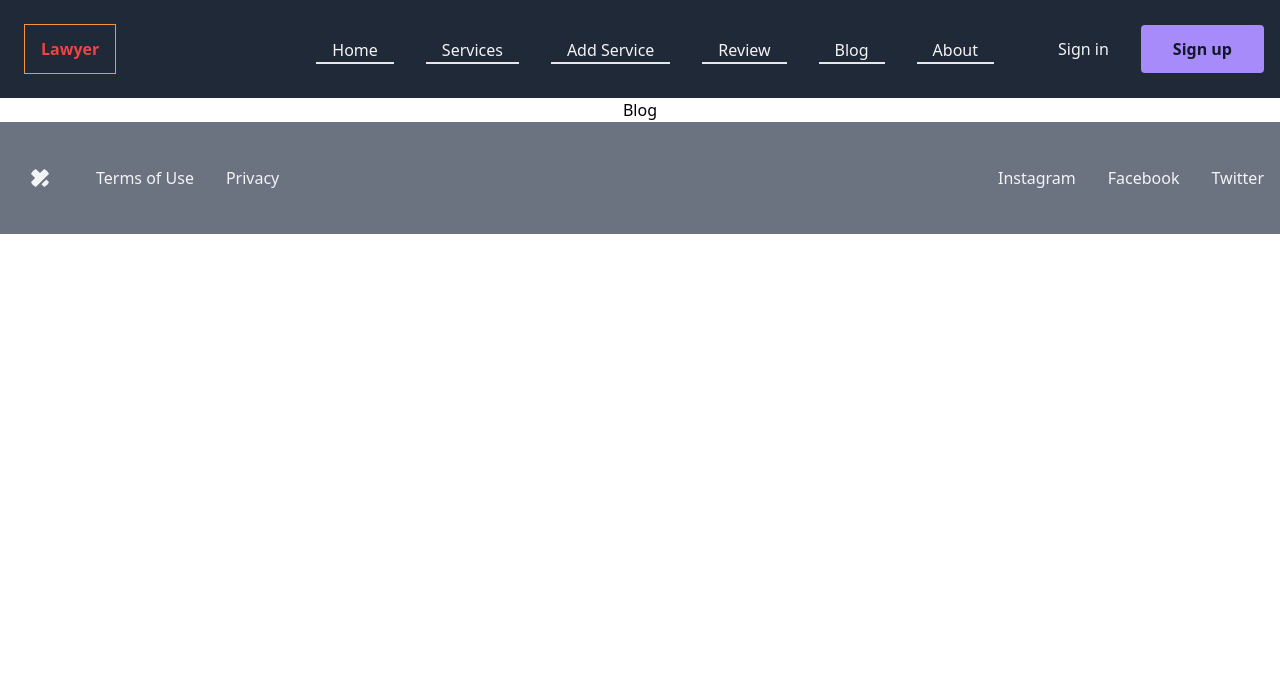
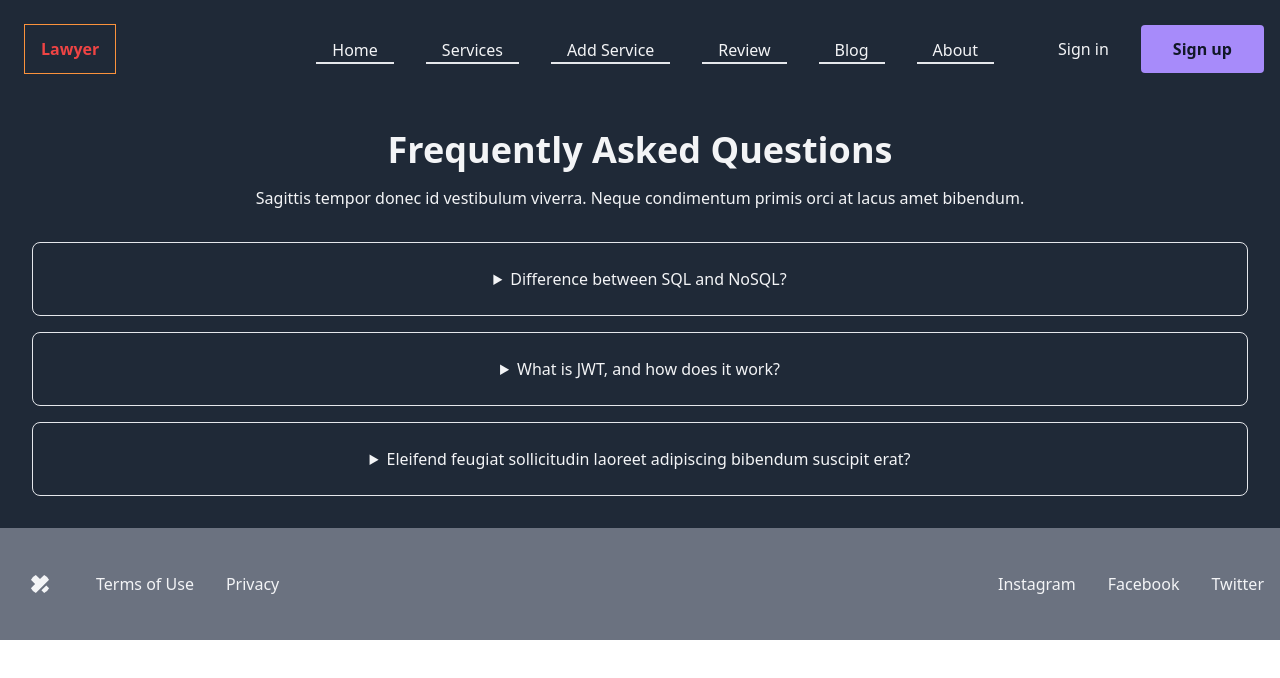
Before and after one commit to programmer-nur/lawyer-client, a React (Create React App) app: page /blog in a window 1280 px wide. Shown: the top 678 px of the page. Built offline with nearby package versions, Linux system fonts and the light colour scheme; no server answers.

Commit message:
Add blog

```diff
--- a/public/index.html
+++ b/public/index.html
@@ -2,7 +2,7 @@
 <html lang="en">
   <head>
     <meta charset="utf-8" />
-    <link rel="icon" href="%PUBLIC_URL%/favicon.ico" />
+    <link rel="icon" href="%PUBLIC_URL%/favicon.jpg" />
     <meta name="viewport" content="width=device-width, initial-scale=1" />
     <meta name="theme-color" content="#000000" />
     <meta
@@ -24,7 +24,7 @@
       work correctly both with client-side routing and a non-root public URL.
       Learn how to configure a non-root public URL by running `npm run build`.
     -->
-    <title>React App</title>
+    <title>Lawyer</title>
   </head>
   <body>
     <noscript>You need to enable JavaScript to run this app.</noscript>
--- a/src/Pages/AddReview.jsx
+++ b/src/Pages/AddReview.jsx
@@ -23,7 +23,7 @@ const AddReview = ({service}) => {
 
 		}
 
-		fetch(`http://localhost:5000/review`, {
+		fetch(`https://lawyer-server.vercel.app/review`, {
 			method:'POST',
 			headers:{
 				'content-type':'application/json'
@@ -60,7 +60,7 @@ const AddReview = ({service}) => {
 			{
 				user?.uid?
 				<button className='py-2 text-center bg-fuchsia-600 border border-red-500 my-4'>Add Review</button>:
-				<p>Please Log in! <Link className='text-red-600' to='/login'>Log In</Link></p>
+				<p className='pt-2'>Please login to add a review ! <Link className='text-red-600' to='/login'>Log In</Link></p>
 
 			}
 		</div>
--- a/src/Pages/AddServices.jsx
+++ b/src/Pages/AddServices.jsx
@@ -23,7 +23,7 @@ const AddServices = () => {
         }
         console.log(name,des,photo,price,rating);
 
-        fetch('http://localhost:5000/services',{
+        fetch('https://lawyer-server.vercel.app/services',{
             method:'POST',
             headers:{
                 'content-type': 'application/json'
--- a/src/Pages/AllServices.jsx
+++ b/src/Pages/AllServices.jsx
@@ -6,7 +6,7 @@ const AllServices = () => {
     const [services, serServices]= useState([])
 
     useEffect(()=>{
-        fetch('http://localhost:5000/servicesall')
+        fetch('https://lawyer-server.vercel.app/servicesall')
         .then(res=>res.json())
         .then(data=>serServices(data))
     },[])
--- a/src/Pages/Blog.jsx
+++ b/src/Pages/Blog.jsx
@@ -2,9 +2,28 @@ import React from 'react';
 
 const Blog = () => {
     return (
-        <div>
-            <h2>Blog</h2>
+        <section className="bg-gray-800 text-gray-100">
+        <div className="container flex flex-col justify-center px-4 py-8 mx-auto md:p-8">
+            <h2 className="text-2xl font-semibold sm:text-4xl">Frequently Asked Questions</h2>
+            <p className="mt-4 mb-8 dark:text-gray-400">Sagittis tempor donec id vestibulum viverra. Neque condimentum primis orci at lacus amet bibendum.</p>
+            <div className="space-y-4">
+                <details className="w-full border rounded-lg">
+                    <summary className="px-4 py-6 focus:outline-none focus-visible:ring-violet-400">Difference between SQL and NoSQL?</summary>
+                    <p className="px-4 py-6 pt-0 ml-4 -mt-4 dark:text-gray-400"><span className='text-orange-500 font-bold'>SQL</span> or the Structured Query Language is the most common and popular programming language for the relational database management system. It is a language designed to extract, store, insert, delete, update and manage data for structured data and strategic analysis.  </p>
+                    <p className="px-4 py-6 pt-0 ml-4 -mt-4 dark:text-gray-400"><span className='text-orange-500 font-bold'> NoSQL</span> database provides a mechanism for storage and retrieval of data that is modelled other than tabular form. It was introduced by Carl Stroz in the year 1998 called a Non-relational database. Now, it stands for Not only SQL. It is not limited to storing data in tables, instead, enables the big data to be stored in the structured, unstructured, semi-structured or polymorphic form.   </p>
+                </details>
+                <details className="w-full border rounded-lg">
+                    <summary className="px-4 py-6 focus:outline-none focus-visible:ring-violet-400">What is JWT, and how does it work?</summary>
+                    <p className="px-4 py-6 pt-0 ml-4 -mt-4 dark:text-gray-400">JWT, or JSON Web Token, is an open standard used to share security information between two parties — a client and a server. Each JWT contains encoded JSON objects, including a set of claims. JWTs are signed using a cryptographic algorithm to ensure that the claims cannot be altered after the token is issued. </p>
+                    <p className="px-4 py-6 pt-0 ml-4 -mt-4 dark:text-gray-400">JWTs differ from other web tokens in that they contain a set of claims. Claims are used to transmit information between two parties. What these claims are depends on the use case at hand. For example, a claim may assert who issued the token, how long it is valid for, or what permissions the client has been granted.</p>
+                </details>
+                <details className="w-full border rounded-lg">
+                    <summary className="px-4 py-6 focus:outline-none focus-visible:ring-violet-400">Eleifend feugiat sollicitudin laoreet adipiscing bibendum suscipit erat?</summary>
+                    <p className="px-4 py-6 pt-0 ml-4 -mt-4 dark:text-gray-400">Justo libero tellus integer tincidunt justo semper consequat venenatis aliquet imperdiet. Ultricies urna proin fusce nulla pretium sodales vel magna et massa euismod vulputate sed. </p>
+                </details>
+            </div>
         </div>
+    </section>
     );
 };
 
--- a/src/Pages/Review.jsx
+++ b/src/Pages/Review.jsx
@@ -7,7 +7,7 @@ const Review = ({service}) => {
 
 
     useEffect(()=>{
-        fetch(`http://localhost:5000/reviews?serviceId=${service?._id}`)
+        fetch(`https://lawyer-server.vercel.app/reviews?serviceId=${service?._id}`)
         .then(res=>res.json())
         .then(data=>{
             console.log(data);
--- a/src/Pages/ServiceDetails.jsx
+++ b/src/Pages/ServiceDetails.jsx
@@ -14,7 +14,7 @@ const ServiceDetails = () => {
 		<div className="p-6 pb-12 m-4 mx-auto -mt-16 space-y-6 lg:max-w-2xl sm:px-10 sm:mx-12 lg:rounded-md bg-gray-900">
 			<div className="space-y-2">
 				<p className="inline-block text-white text-2xl font-semibold sm:text-3xl">{name}</p>
-				<p className=" text-gray-400">By
+				<p className=" text-gray-400">
 					{des}
 				</p>
 				<p className='text-orange-400'> Price : $ {price}</p>
--- a/src/Pages/TotalReview.jsx
+++ b/src/Pages/TotalReview.jsx
@@ -7,14 +7,14 @@ const TotalReview = () => {
     const {user} = useContext(MyContext)
     const [reviews , setReview]=useState([])
     useEffect(()=>{
-        fetch(`http://localhost:5000/review?email=${user?.email}`)
+        fetch(`https://lawyer-server.vercel.app/review?email=${user?.email}`)
         .then(res=>res.json())
         .then(data=>setReview(data))
     },[user?.email])
     console.log(reviews);
 
     const handelDelete = id =>{
-        fetch(`http://localhost:5000/review/${id}`,{
+        fetch(`https://lawyer-server.vercel.app/review/${id}`,{
             method:'DELETE',
         })
         .then(res=>res.json())
--- a/src/Router/router.js
+++ b/src/Router/router.js
@@ -26,7 +26,7 @@ const router = createBrowserRouter([
             {
                 path:'/services',
                 element:<Services/>,
-                loader:()=>fetch(`http://localhost:5000/services`)
+                loader:()=>fetch(`https://lawyer-server.vercel.app/services`)
             },
             {
                 path:'/blog',
@@ -34,7 +34,7 @@ const router = createBrowserRouter([
             },
             {
                 path:'/service/:id',
-                loader:({params})=> fetch(`http://localhost:5000/services/${params.id}`),
+                loader:({params})=> fetch(`https://lawyer-server.vercel.app/services/${params.id}`),
                 element:<ServiceDetails/>
             },
             {
```
Also changed, not shown: public/favicon.jpg (added), 1 other file (tests, documents, lock files or other folders).
